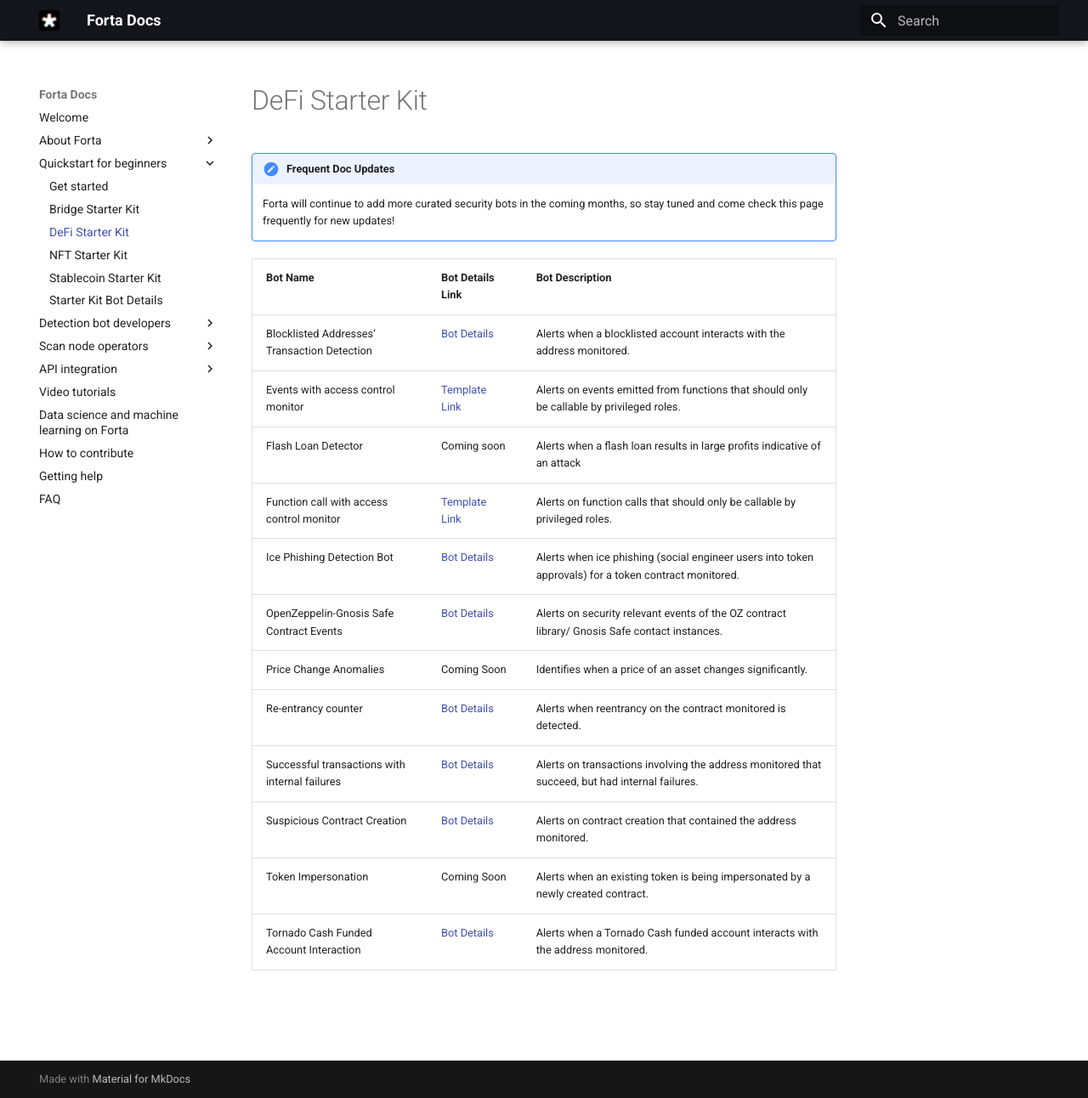
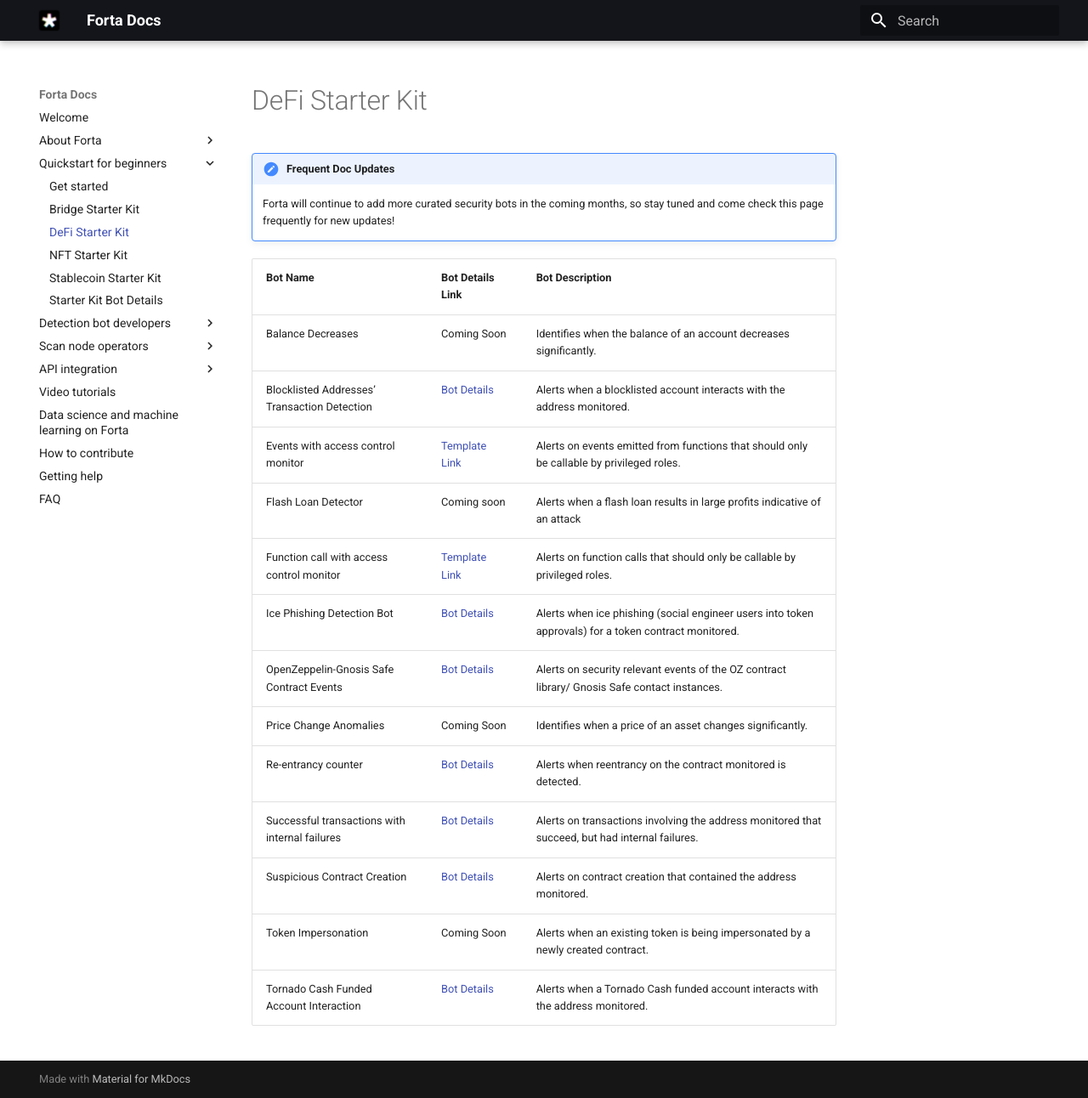
Before and after one commit to forta-network/docs, an MkDocs documentation site: the page built from docs/defi-starter-kit.md, in a window 1280 px wide and 1292 px high. Shown: the whole window at 85% size. Built offline with MkDocs 1.6.1 and Material for MkDocs 9.7.7, drawn with Linux system fonts in a browser that asks for light colours.

Commit message:
added balance decreases to Defi SK

```diff
--- a/docs/defi-starter-kit.md
+++ b/docs/defi-starter-kit.md
@@ -5,6 +5,7 @@
 
 | Bot Name | Bot Details Link | Bot Description  |
 |----------|------------------|------------------|
+| Balance Decreases | Coming Soon | Identifies when the balance of an account decreases significantly. |
 | Blocklisted Addresses’ Transaction Detection | [Bot Details](starter-kit-bot-details.md#blocklisted-addresses-transaction-detection) | Alerts when a blocklisted account interacts with the address monitored. |
 | Events with access control monitor | [Template Link](hhttps://github.com/arbitraryexecution/forta-agent-templates/tree/main/admin-events) | Alerts on events emitted from functions that should only be callable by privileged roles.|
 | Flash Loan Detector | Coming soon | Alerts when a flash loan results in large profits indicative of an attack |
```
